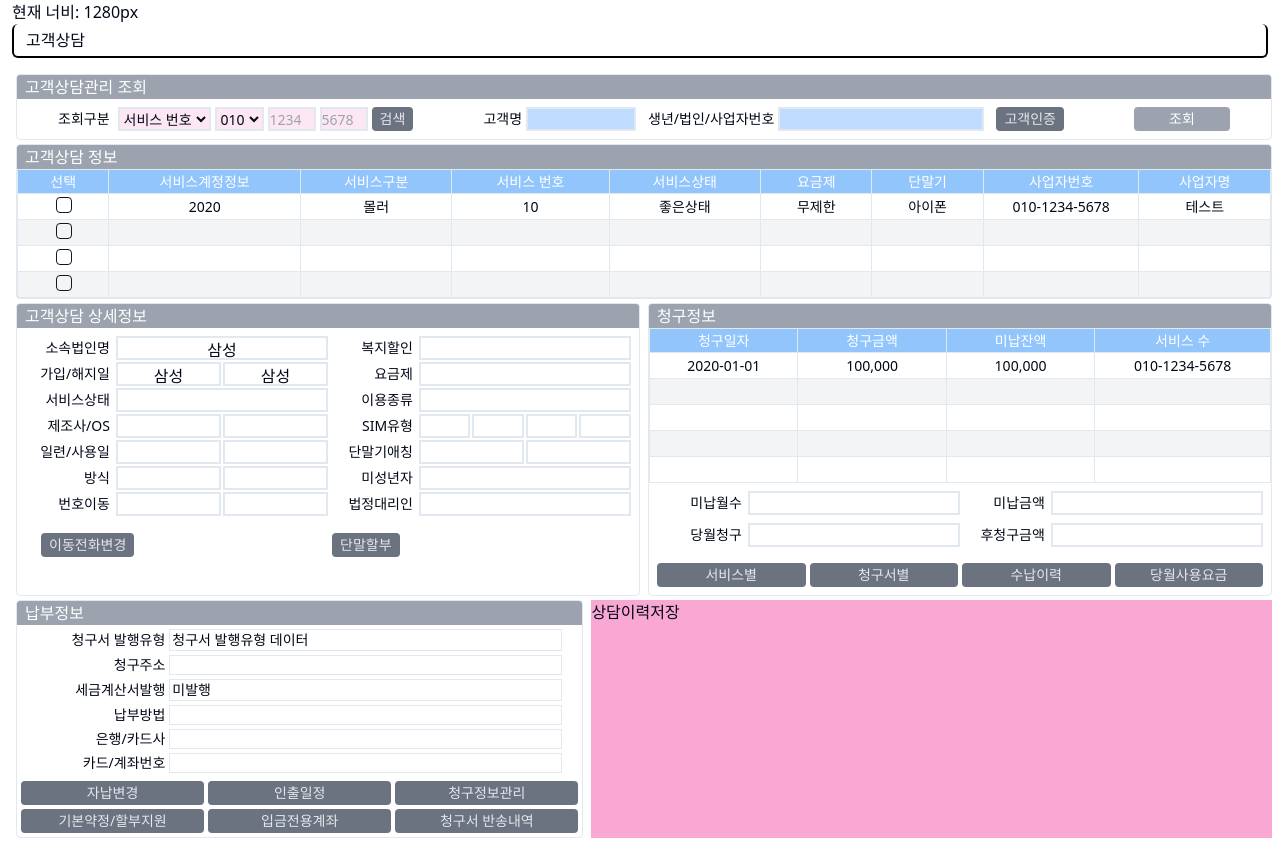
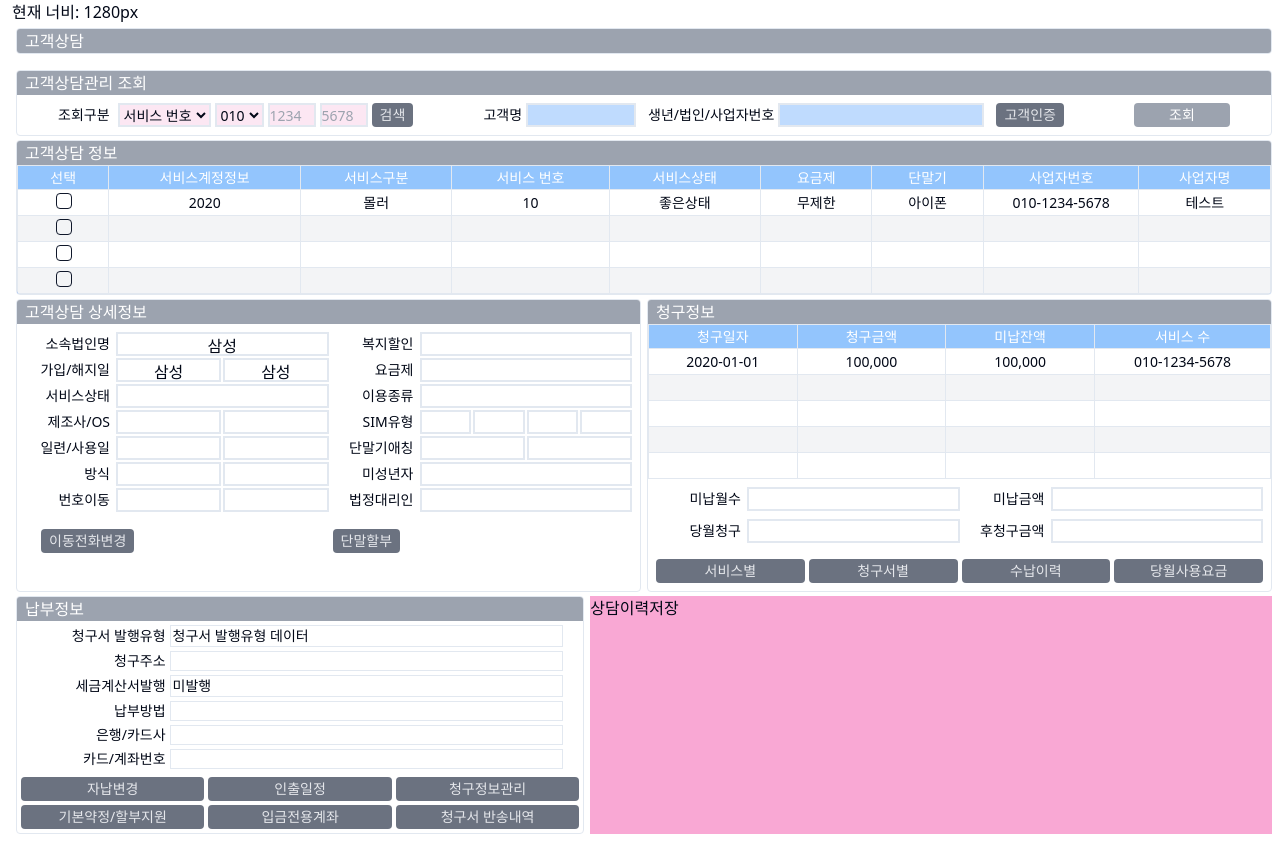
Before and after one commit to sprisao/SkPoc, a Next.js app: page / in a window 1280 px wide. Built offline with nearby package versions, Linux system fonts and the light colour scheme.

Commit message:
Main Page 디자인 디테일 조정

```diff
--- a/app/page.tsx
+++ b/app/page.tsx
@@ -8,6 +8,7 @@ import SaveServiceHistory from "@/app/components/sections/SaveServiceHistory";
 import CustomerServiceDetail from "@/app/components/sections/CustomerServiceDetail";
 import {BillingInfoData} from "@/app/components/tables/BillingInfo/columns_billingInfo";
 import WidthDisplay from "@/app/utils/WidthDisplay";
+import SectionTitle from "@/app/components/ui/SectionTitle";
 
 
 // export function createRandomUser() {
@@ -145,8 +146,10 @@ export default async function Page() {
     return (
         <div className=" mainContainer px-3">
             <WidthDisplay/>
-            <div className="px-3 py-1 rounded-md border-b-2 border-x-2 border-black">
-                <p>고객상담</p>
+            <div className="flex w-full flex-row space-x-2 justify-between m-1">
+                <div className="w-full border rounded-sm overflow-clip ">
+                    <SectionTitle title="고객상담"/>
+                </div>
             </div>
 
             {/*고객상담관리 조회 Container*/}
@@ -157,7 +160,7 @@ export default async function Page() {
 
             {/*고객상담 상세정보, 청구정보, 납부정보, 상담이력저장 섹션ㅐ*/}
             <div className="w-full">
-                <div className="flex w-full flex-row space-x-2 justify-between m-1">
+                <div className="flex w-full flex-row space-x-1.5 justify-between m-1">
                     <div className="w-1/2 border rounded-sm overflow-clip ">
                         <CustomerServiceDetail data={null}/>
                     </div>
@@ -165,7 +168,7 @@ export default async function Page() {
                         <BillingInformation data={billingInfoData}/>
                     </div>
                 </div>
-                <div className="flex w-full flex-row space-x-2 justify-between m-1">
+                <div className="flex w-full flex-row space-x-1.5 justify-between m-1">
                     <div className="w-1/2 border rounded-sm overflow-clip ">
                         <PaymentInformation data={paymentInfoData}/>
                     </div>
```
